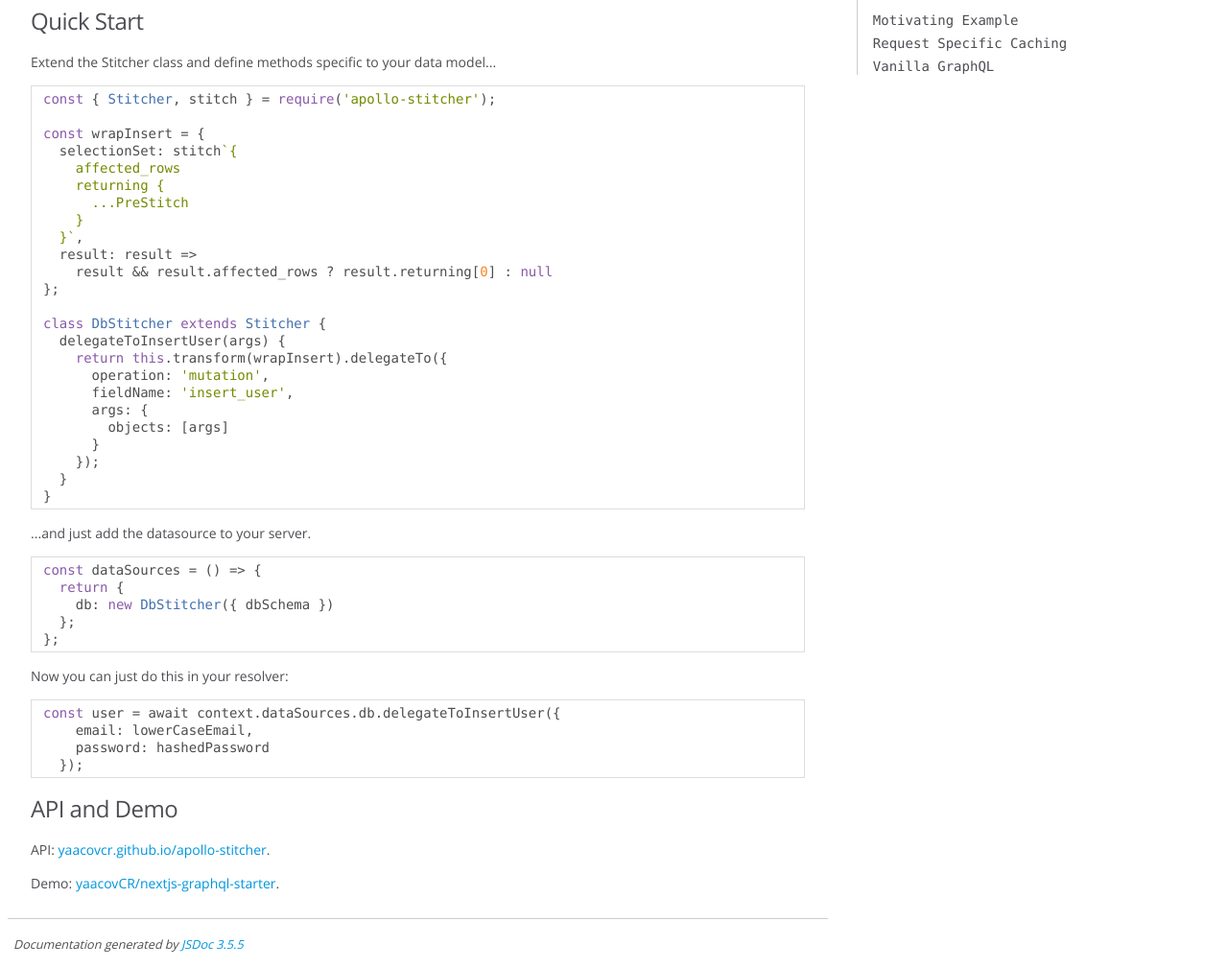
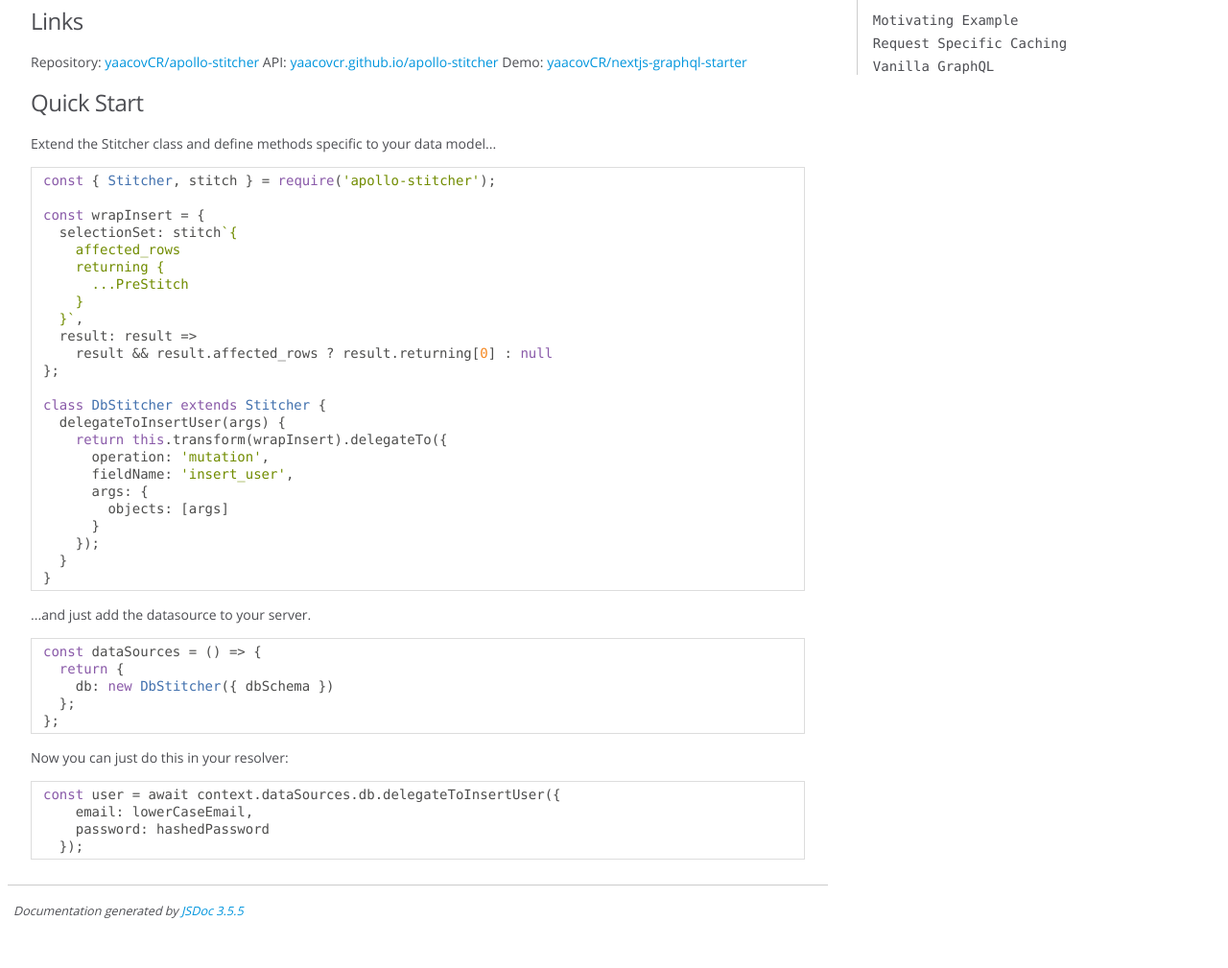
Before and after one commit to yaacovCR/apollo-stitcher, a website: page docs/index.html in a window 1280 px wide. Shown: the part 333-1342 px from the top of the page at 96% size. After the commit the page ends 1307 px from the top, so only its background shows below. Drawn offline with Linux system fonts and the light colour scheme.

Commit message:
[docs] update links

```diff
--- a/docs/index.html
+++ b/docs/index.html
@@ -49,6 +49,9 @@
 <li>Per-request caching using Apollo Client.</li>
 </ul>
 <h3>Installation</h3><p><code>npm install graphql apollo-stitcher</code></p>
+<h3>Links</h3><p>Repository: <a href="https://github.com/yaacovCR/apollo-stitcher">yaacovCR/apollo-stitcher</a>
+API: <a href="https://yaacovcr.github.io/apollo-stitcher">yaacovcr.github.io/apollo-stitcher</a>
+Demo: <a href="https://github.com/yaacovCR/nextjs-graphql-starter">yaacovCR/nextjs-graphql-starter</a></p>
 <h3>Quick Start</h3><p>Extend the Stitcher class and define methods specific to your data model...</p>
 <pre class="prettyprint source lang-javascript"><code>const { Stitcher, stitch } = require('apollo-stitcher');
 
@@ -82,8 +85,7 @@ class DbStitcher extends Stitcher {
 <pre class="prettyprint source lang-javascript"><code>const user = await context.dataSources.db.delegateToInsertUser({
     email: lowerCaseEmail,
     password: hashedPassword
-  });</code></pre><h3>API and Demo</h3><p>API: <a href="https://yaacovcr.github.io/apollo-stitcher">yaacovcr.github.io/apollo-stitcher</a>.</p>
-<p>Demo: <a href="https://github.com/yaacovCR/nextjs-graphql-starter">yaacovCR/nextjs-graphql-starter</a>.</p></article>
+  });</code></pre></article>
     </section>
 
 
```
Also changed, not shown: README.md.
